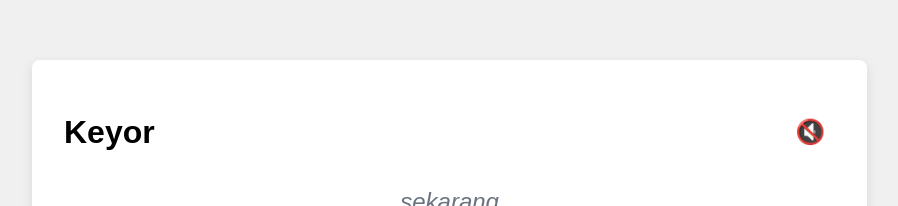
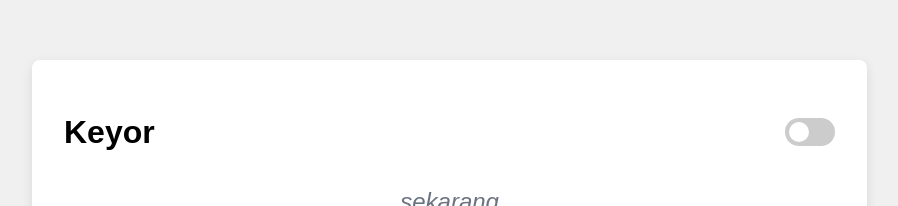
Before and after one commit to dendyelo/Keyor, a React (Vite) app: page / in a window 1280 px wide. Shown: the part 180-386 px from the top of the page, without its empty margins (126-1024 px from the left). Built offline with nearby package versions, Linux system fonts and the light colour scheme.

Commit message:
Style: Replace voice over button with modern switch toggle

```diff
--- a/src/App.css
+++ b/src/App.css
@@ -1,37 +1,31 @@
 /* File: src/App.css */
 
-
+/* Impor gaya dasar untuk react-tooltip */
 @import 'react-tooltip/dist/react-tooltip.css';
 
 /* -------------------------------------------------------------------------- */
 /* 1. PENGATURAN DASAR & LAYOUT UTAMA                                         */
 /* -------------------------------------------------------------------------- */
 
-/* Mengatur agar elemen html dan body memenuhi seluruh tinggi viewport. */
 html, body {
   height: 100%;
   margin: 0;
 }
 
 body {
-  /* Mengatur font dasar untuk seluruh aplikasi. */
   font-family: sans-serif;
-  /* Warna latar belakang abu-abu lembut untuk halaman. */
   background-color: #f0f0f0;
-
-  /* Trik modern untuk menengahkan elemen secara sempurna (horizontal & vertikal). */
   display: grid;
   place-items: center;
 }
 
-/* Kontainer utama aplikasi. */
 .app-container {
   width: 80%;
-  max-width: 900px; /* Batas lebar maksimum agar tidak terlalu lebar di layar besar. */
+  max-width: 900px;
   background-color: white;
   padding: 2rem;
   border-radius: 8px;
-  box-shadow: 0 4px 12px rgba(0,0,0,0.1); /* Efek bayangan lembut. */
+  box-shadow: 0 4px 12px rgba(0,0,0,0.1);
 }
 
 /* -------------------------------------------------------------------------- */
@@ -39,128 +33,155 @@
 /* -------------------------------------------------------------------------- */
 
 header {
-  /* Menggunakan Flexbox untuk menata judul dan tombol speaker. */
   display: flex;
-  justify-content: space-between; /* Mendorong judul ke kiri dan tombol ke kanan. */
-  align-items: center; /* Menyejajarkan item secara vertikal. */
-  margin-bottom: 1rem; /* Jarak bawah ke elemen berikutnya. */
+  justify-content: space-between;
+  align-items: center;
+  margin-bottom: 1rem;
 }
 
-/* Tombol untuk mengaktifkan/menonaktifkan voice over. */
-.speaker-button {
-  background: none; /* Hapus latar belakang default. */
-  border: 2px solid transparent; /* Border transparan untuk efek fokus. */
-  font-size: 1.5rem;
-  cursor: pointer;
-  padding: 0.5rem;
-  border-radius: 8px;
-  transition: background-color 0.2s, border-color 0.2s; /* Transisi halus. */
+/* --- GAYA UNTUK KOMPONEN SWITCH TOGGLE MODERN --- */
+
+/* Kontainer utama untuk switch. Bertindak sebagai label untuk checkbox. */
+.switch-toggle {
+  position: relative;
+  display: inline-block;
+  width: 50px;
+  height: 28px;
 }
 
-.speaker-button:hover {
-  background-color: #f3f4f6; /* Efek hover. */
+/* Sembunyikan checkbox HTML default, karena kita akan membuat tampilan kustom. */
+.switch-toggle input {
+  opacity: 0;
+  width: 0;
+  height: 0;
 }
 
-/* Gaya untuk aksesibilitas saat tombol difokuskan menggunakan keyboard. */
-.speaker-button:focus, .speaker-button:focus-visible {
-  outline: none; /* Hapus outline default. */
-  border-color: #3b82f6; /* Gunakan border biru sebagai indikator fokus. */
+/* Gaya untuk "rel" slider, yaitu latar belakang dari switch. */
+.slider {
+  position: absolute;
+  cursor: pointer;
+  top: 0;
+  left: 0;
+  right: 0;
+  bottom: 0;
+  background-color: #ccc; /* Warna abu-abu saat switch mati. */
+  transition: .4s; /* Animasi transisi yang halus. */
+  border-radius: 28px; /* Membuat ujungnya menjadi bulat sempurna. */
 }
+
+/* Gaya untuk "kenop" slider (lingkaran yang bergerak) menggunakan pseudo-element. */
+.slider:before {
+  position: absolute;
+  content: "";
+  height: 20px;
+  width: 20px;
+  left: 4px; /* Posisi awal kenop dari kiri. */
+  bottom: 4px; /* Posisi awal kenop dari bawah. */
+  background-color: white;
+  transition: .4s;
+  border-radius: 50%; /* Membuat kenop menjadi lingkaran. */
+}
+
+/* Perubahan gaya saat checkbox dalam keadaan "checked" (aktif). */
+input:checked + .slider {
+  background-color: #3b82f6; /* Ubah warna latar menjadi biru. */
+}
+
+/* Gerakkan kenop ke kanan saat checkbox aktif. */
+input:checked + .slider:before {
+  transform: translateX(22px); /* Jarak pergeseran kenop. */
+}
+
+/* Efek bayangan untuk aksesibilitas saat switch difokuskan. */
+input:focus + .slider {
+  box-shadow: 0 0 1px #3b82f6;
+}
+
 
 /* -------------------------------------------------------------------------- */
 /* 3. AREA KONTEN (TERJEMAHAN & KATA-KATA)                                   */
 /* -------------------------------------------------------------------------- */
 
-/* Kontainer untuk menampilkan terjemahan kata. */
 .translation-container {
   font-size: 1.5rem;
-  color: #6b7280; /* Warna abu-abu. */
+  color: #6b7280;
   text-align: center;
   margin-bottom: 2rem;
-  height: 2rem; /* Tinggi tetap agar layout tidak "melompat" saat terjemahan muncul/hilang. */
+  height: 2rem;
   font-style: italic;
-  transition: opacity 0.3s ease-in-out; /* Transisi halus saat teks berubah. */
+  transition: opacity 0.3s ease-in-out;
 }
 
-/* Kontainer utama yang membungkus semua kata dan separator. */
 .word-container {
   font-size: 1.8rem;
-  line-height: 3rem; /* Jarak antar baris. */
-  display: flex; /* Mengatur kata dan separator dalam satu baris. */
-  flex-wrap: wrap; /* Izinkan item untuk pindah ke baris baru jika tidak cukup ruang. */
-  align-items: center; /* Menyejajarkan semua item di tengah secara vertikal. */
+  line-height: 3rem;
+  display: flex;
+  flex-wrap: wrap;
+  align-items: center;
 }
 
 /* -------------------------------------------------------------------------- */
 /* 4. GAYA UNTUK SETIAP KATA & SEPARATOR                                      */
 /* -------------------------------------------------------------------------- */
 
-/* Gaya untuk setiap kata. */
 .word {
-  display: inline-flex; /* Membuat span di dalamnya sejajar. */
-  align-items: baseline; /* Menyejajarkan garis dasar teks. */
+  display: inline-flex;
+  align-items: baseline;
 }
 
-/* Gaya dasar untuk semua jenis separator (default, aktif, error). */
 .separator,
 .separator-active,
 .separator-error {
-  margin: 0 0.5rem; /* Jarak horizontal dari kata. */
+  margin: 0 0.5rem;
   display: inline-flex;
   align-items: baseline;
-  font-size: 0.8rem; /* Ukuran font lebih kecil untuk lingkaran. */
+  font-size: 0.8rem;
 }
 
 /* -------------------------------------------------------------------------- */
 /* 5. STATUS UNTUK SETIAP HURUF & SEPARATOR                                   */
 /* -------------------------------------------------------------------------- */
 
-/* Gaya untuk huruf yang sudah diketik dengan benar (di kata sebelumnya atau saat ini). */
 .correct {
-  color: #a1a1aa; /* Warna abu-abu. */
+  color: #a1a1aa;
 }
 
-/* Gaya untuk huruf yang sedang aktif ditunggu inputnya (tanpa error). */
 .active-char {
-  color: #18181b; /* Warna hitam. */
+  color: #18181b;
   text-decoration: underline;
   text-decoration-thickness: 2px;
-  text-decoration-color: #3b82f6; /* Garis bawah biru. */
-  text-underline-offset: 10px; /* Jarak antara teks dan garis bawah. */
-  animation: blink-underline 1s infinite; /* Animasi berkedip. */
-}
-
-/* Gaya untuk huruf aktif saat terjadi kesalahan input. */
-.incorrect.error {
-  color: #ef4444; /* Warna merah. */
-  text-decoration: underline;
-  text-decoration-thickness: 2px;
-  text-decoration-color: #ef4444; /* Garis bawah merah. */
+  text-decoration-color: #3b82f6;
   text-underline-offset: 10px;
-  animation: shake 0.4s; /* Animasi getar. */
-}
-
-/* Gaya untuk separator default (tidak aktif). */
-.separator {
-  color: #a1a1aa; /* Warna abu-abu. */
-}
-
-/* Gaya untuk separator saat menjadi aktif (setelah kata selesai diketik). */
-.separator-active {
-  color: #18181b; /* Warna hitam. */
-  text-decoration: underline;
-  text-decoration-thickness: 2px;
-  text-decoration-color: #3b82f6; /* Garis bawah biru. */
-  text-underline-offset: 15px; /* Jarak custom untuk separator agar sejajar. */
   animation: blink-underline 1s infinite;
 }
 
-/* Gaya untuk separator saat terjadi error di akhir kata. */
-.separator-error {
-  color: #ef4444; /* Warna merah. */
+.incorrect.error {
+  color: #ef4444;
   text-decoration: underline;
   text-decoration-thickness: 2px;
-  text-decoration-color: #ef4444; /* Garis bawah merah. */
+  text-decoration-color: #ef4444;
+  text-underline-offset: 10px;
+  animation: shake 0.4s;
+}
+
+.separator {
+  color: #a1a1aa;
+}
+
+.separator-active {
+  color: #18181b;
+  text-decoration: underline;
+  text-decoration-thickness: 2px;
+  text-decoration-color: #3b82f6;
+  text-underline-offset: 15px;
+  animation: blink-underline 1s infinite;
+}
+
+.separator-error {
+  color: #ef4444;
+  text-decoration: underline;
+  text-decoration-thickness: 2px;
+  text-decoration-color: #ef4444;
   text-underline-offset: 15px;
   animation: shake 0.4s;
 }
@@ -169,13 +190,11 @@
 /* 6. ANIMASI KEYFRAMES                                                       */
 /* -------------------------------------------------------------------------- */
 
-/* Animasi untuk garis bawah aktif agar berkedip. */
 @keyframes blink-underline {
   0%, 100% { text-decoration-color: #3b82f6; }
   50% { text-decoration-color: transparent; }
 }
 
-/* Animasi getar untuk memberikan umpan balik saat terjadi error. */
 @keyframes shake {
   0%, 100% { transform: translateX(0); }
   25% { transform: translateX(-3px); }
--- a/src/App.tsx
+++ b/src/App.tsx
@@ -177,14 +177,18 @@
     <div className="app-container">
       <header>
         <h1>Keyor</h1>
-        <button
-          onClick={toggleVoiceOver}
-          className="speaker-button"
-          data-tooltip-id="speaker-tooltip"
-          data-tooltip-content={`${isVoiceOverEnabled ? "Disable" : "Enable"} Voice Over (Ctrl + M)`}
-        >
-          {isVoiceOverEnabled ? '🔊' : '🔇'}
-        </button>
+          <label
+            className="switch-toggle"
+            data-tooltip-id="speaker-tooltip"
+            data-tooltip-content={`${isVoiceOverEnabled ? "Disable" : "Enable"} Voice Over (Ctrl + M)`}
+          >
+            <input
+              type="checkbox"
+              onChange={toggleVoiceOver}
+              checked={isVoiceOverEnabled}
+            />
+            <span className="slider"></span>
+          </label>
       </header>
 
       <div className="translation-container">
```
